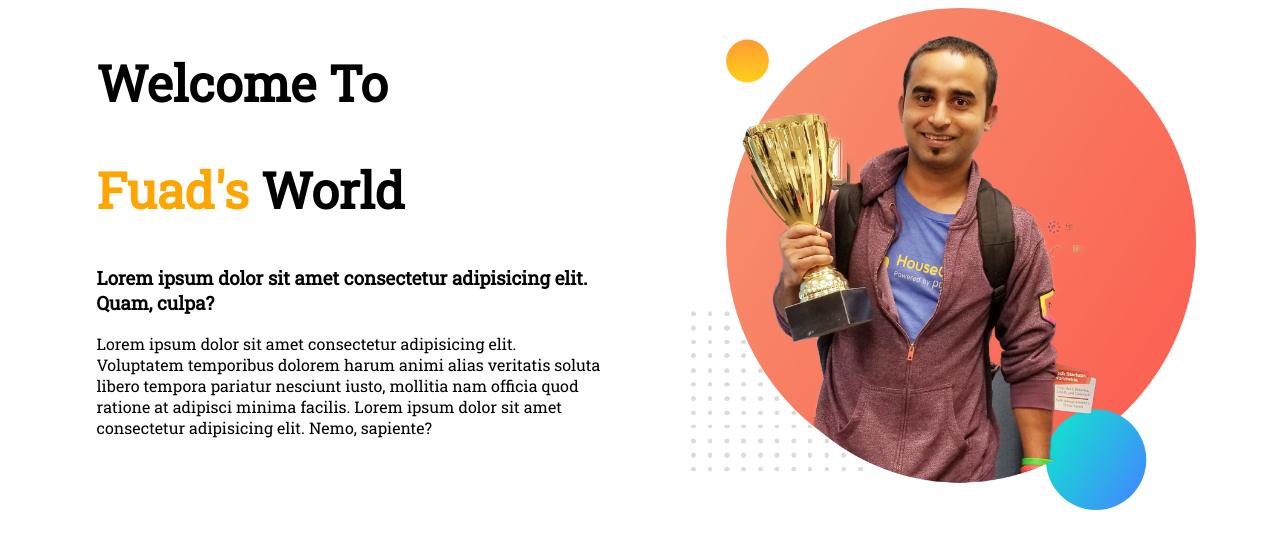
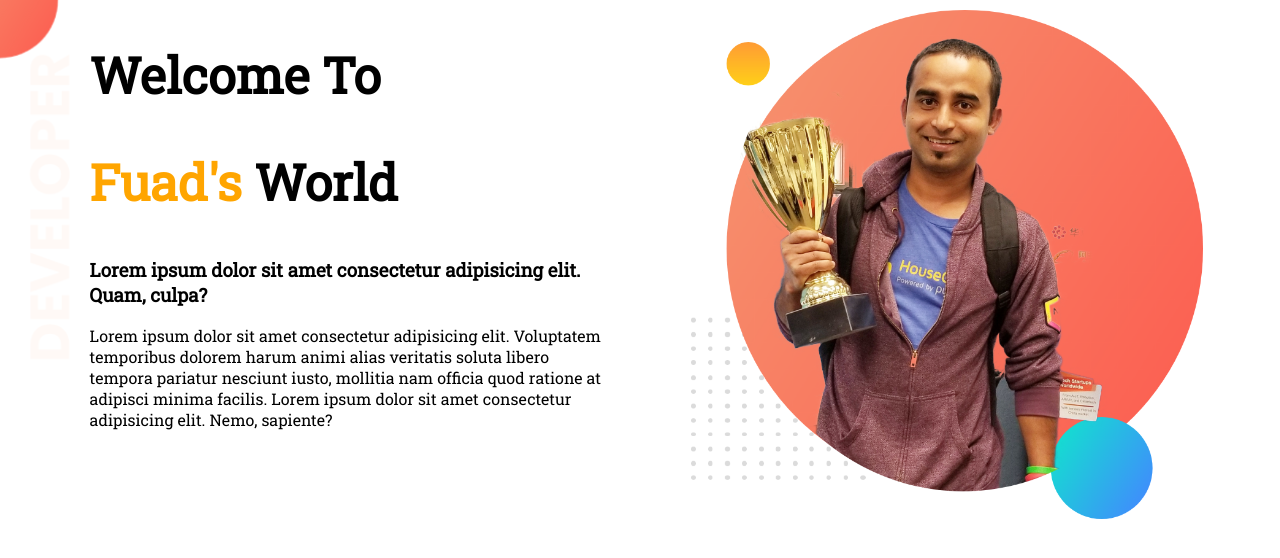
Before and after one commit to hasanfuad/Module4, a plain HTML site: page index.html in a window 1280 px wide. Drawn offline with Linux system fonts and the light colour scheme.

Commit message:
commit top banner

```diff
--- a/index.html
+++ b/index.html
@@ -10,7 +10,7 @@
     <link href="https://fonts.googleapis.com/css2?family=Poppins:wght@200&family=Roboto+Slab&display=swap" rel="stylesheet">
 </head>
 <body>
-    <section>
+    <section class="top-banner-bg">
         <div class="half-width">
             <h1>Welcome To</h1>
             <h1> <span class="name-color">Fuad's</span> World</h1>
--- a/styles.css
+++ b/styles.css
@@ -1,6 +1,7 @@
 
 body{
     font-family: 'Roboto Slab', serif;
+    margin: 0;
 }
 
 h1{
@@ -20,4 +21,13 @@ h1{
 
 .half-width img{
     width: 100%;
+    margin-top: 2%;
 }
+
+.top-banner-bg{
+    background-image: url("images/top-banner.png");
+    background-repeat: no-repeat;
+}
+section{
+    height: 500px;
+}
```
